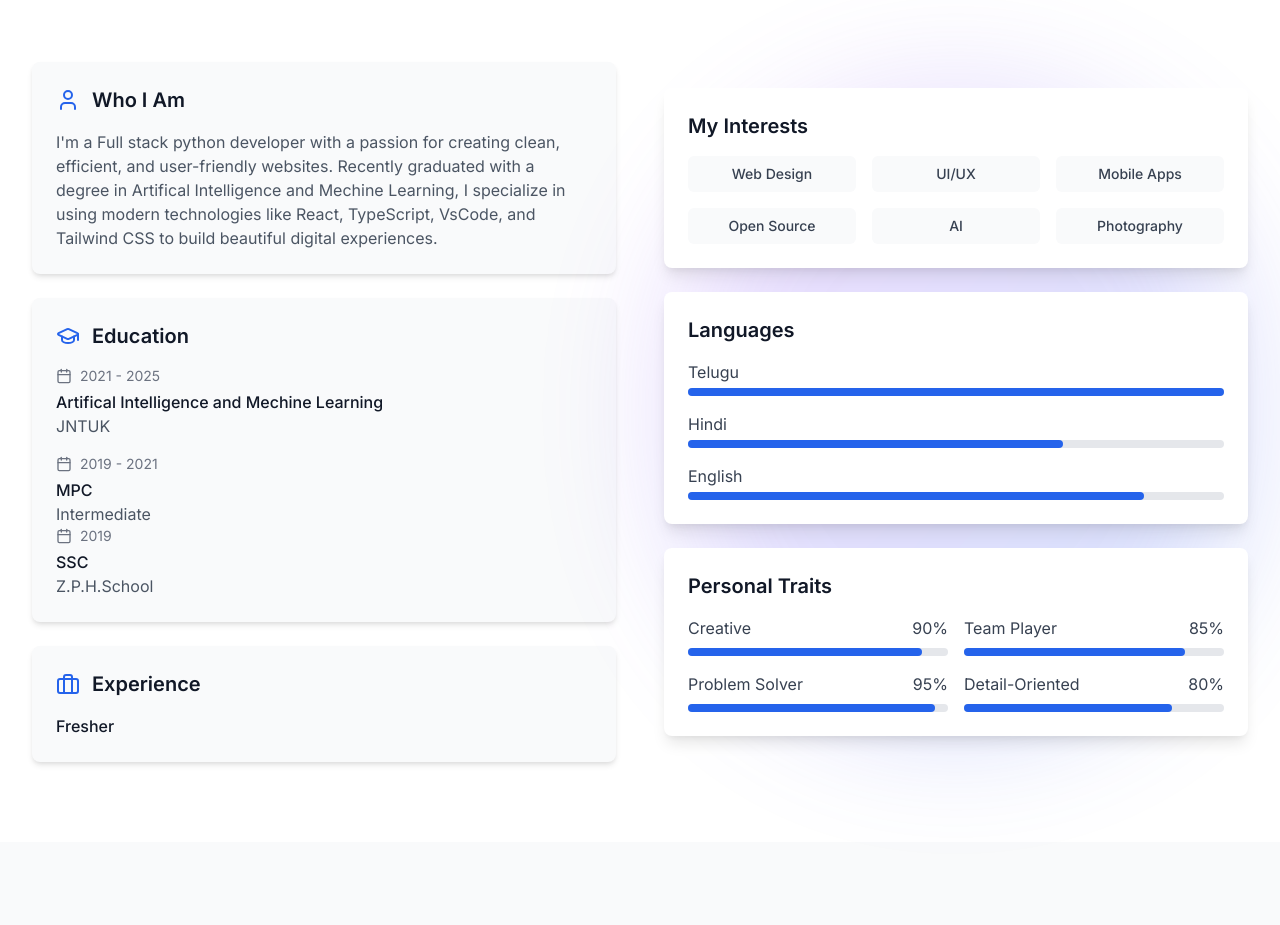
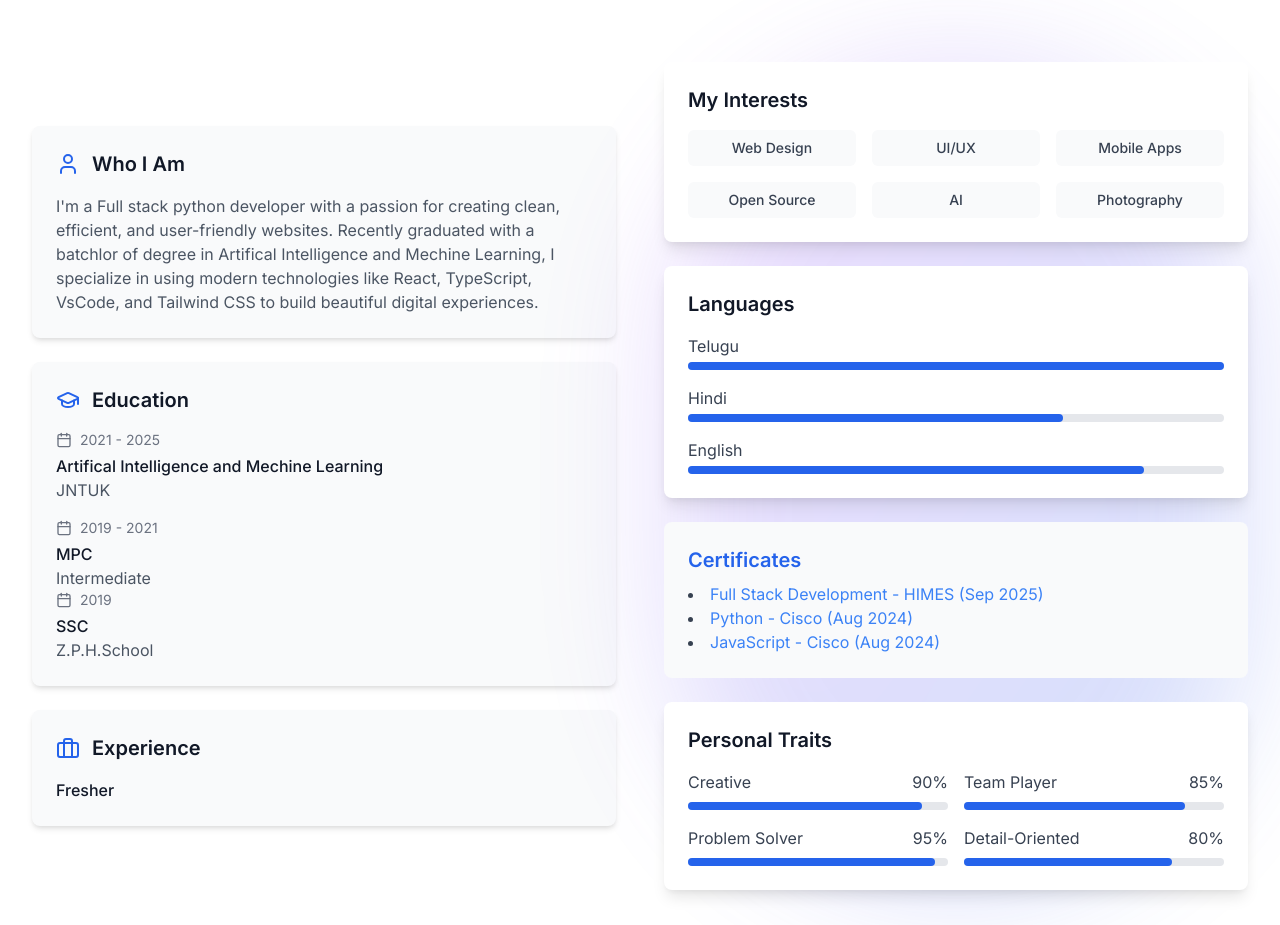
Before and after one commit to ROY8055/hruday_portfolio, a React (Vite) app: page / in a window 1280 px wide. Shown: the part 942-1867 px from the top of the page. Built offline with nearby package versions, Linux system fonts and the light colour scheme.

Commit message:
Updated portfolio content

```diff
--- a/src/components/About.tsx
+++ b/src/components/About.tsx
@@ -1,6 +1,6 @@
 import React from 'react';
 import { Calendar, GraduationCap, Briefcase, User } from 'lucide-react';
-
+import Certificates from './Certificates'; // adjust the path if needed
 const About: React.FC = () => {
   return (
     <section id="about" className="py-20 bg-white dark:bg-gray-800">
@@ -19,7 +19,7 @@ const About: React.FC = () => {
               </div>
               <p className="text-gray-600 dark:text-gray-300">
                 I'm a Full stack python developer with a passion for creating clean, efficient, and user-friendly
-                websites. Recently graduated with a degree in Artifical Intelligence and Mechine Learning, I specialize in using
+                websites. Recently graduated with a batchlor of degree in Artifical Intelligence and Mechine Learning, I specialize in using
                 modern technologies like React, TypeScript, VsCode, and Tailwind CSS to build beautiful
                 digital experiences.
               </p>
@@ -123,6 +123,26 @@ const About: React.FC = () => {
                   </div>
                 </div>
               </div>
+<div className="bg-gray-50 dark:bg-gray-700 p-6 rounded-lg mt-6">
+  <h3 className="text-xl font-semibold text-blue-600 dark:text-blue-400 mb-2">Certificates</h3>
+  <ul className="list-disc list-inside text-gray-700 dark:text-gray-300">
+    <li>
+      <a href="https://drive.google.com/file/d/1n69ixqAzwcinodXt0qKy5QjxOXZzL7cm/view?usp=sharing" target="_blank" rel="noopener noreferrer" className="text-blue-500 hover:underline">
+        Full Stack Development - HIMES (Sep 2025)
+      </a>
+    </li>
+    <li>
+      <a href="https://dochub.com/hruday-kalluri/2GQ1NXoKy5xe5OLKDkW6bx/python-cisco-pdf" target="_blank" rel="noopener noreferrer" className="text-blue-500 hover:underline">
+        Python - Cisco (Aug 2024)
+      </a>
+    </li>
+    <li>
+      <a href="https://dochub.com/hruday-kalluri/ALzmZB7wMmnxeYXwX8J560/javascript-cisco-pdf" target="_blank" rel="noopener noreferrer" className="text-blue-500 hover:underline">
+        JavaScript - Cisco (Aug 2024)
+      </a>
+    </li>
+  </ul>
+</div>
 
               <div className="bg-white dark:bg-gray-700 p-6 rounded-lg shadow-lg">
                 <h3 className="text-xl font-semibold text-gray-900 dark:text-white mb-4">Personal Traits</h3>
@@ -152,5 +172,5 @@ const About: React.FC = () => {
     </section>
   );
 };
-
+<Certificates />
 export default About;
--- /dev/null
+++ b/src/components/Certificates.tsx
@@ -0,0 +1,38 @@
+import React from 'react';
+
+const Certificates = () => {
+  const certs = [
+    {
+      title: "Full Stack Development - Udemy",
+      link: "https://example.com/certificate1",
+      date: "June 2024"
+    },
+    {
+      title: "AI & ML Internship - IBM",
+      link: "https://example.com/certificate2",
+      date: "May 2024"
+    }
+  ];
+
+  return (
+    <div className="bg-gray-50 dark:bg-gray-700 p-6 rounded-lg mt-6">
+      <h3 className="text-xl font-semibold text-blue-600 dark:text-blue-400 mb-2">Certificates</h3>
+      <ul className="list-disc list-inside text-gray-700 dark:text-gray-300">
+        {certs.map((cert, idx) => (
+          <li key={idx}>
+            <a
+              href={cert.link}
+              target="_blank"
+              rel="noopener noreferrer"
+              className="text-blue-500 hover:underline"
+            >
+              {cert.title} ({cert.date})
+            </a>
+          </li>
+        ))}
+      </ul>
+    </div>
+  );
+};
+
+export default Certificates;
--- a/src/components/Testimonials.tsx
+++ b/src/components/Testimonials.tsx
@@ -5,7 +5,7 @@ const testimonials = [
   {
     name: 'Emma Rodriguez',
     role: 'Software Engineer at Google',
-    avatar: 'https://images.pexels.com/photos/3785424/pexels-photo-3785424.jpeg?auto=compress&cs=tinysrgb&w=100&h=100&dpr=2',
+    avatar: 'https://dochub.com/hruday-kalluri/2GQ1NXoKy5xe5OLKDkW6bx/python-cisco-pdf',
     content: 'Working with this career coach completely transformed my job search. They helped me revamp my resume and LinkedIn, which led to multiple interviews and ultimately landing my dream role at Google. The interview preparation was invaluable!',
     rating: 5,
   },
```
